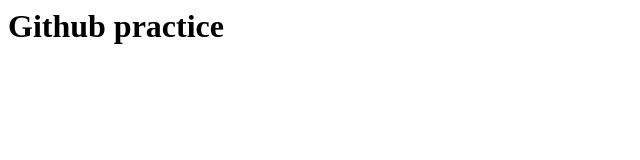
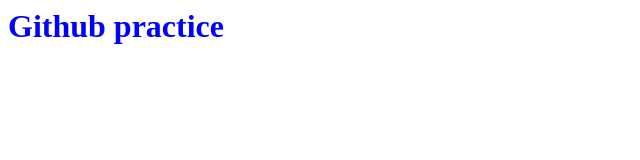
Before and after one commit to IoanaAdamovici/proiect-front-end-developer, a plain HTML site: page index.html in a window 1280 px wide. Shown: the whole page, without its empty margins (0-640 px from the left). Drawn offline with Linux system fonts and the light colour scheme.

```diff
--- a/index.html
+++ b/index.html
@@ -1,7 +1,7 @@
 <DOCTYPE html>
     <head>
         <title>My first Github document</title>
-        <link rel="style" href="styles.css">
+        <link rel="stylesheet" href="styles.css"/>
         </head>
         <body>
             <h1>Github practice</h1>
```
